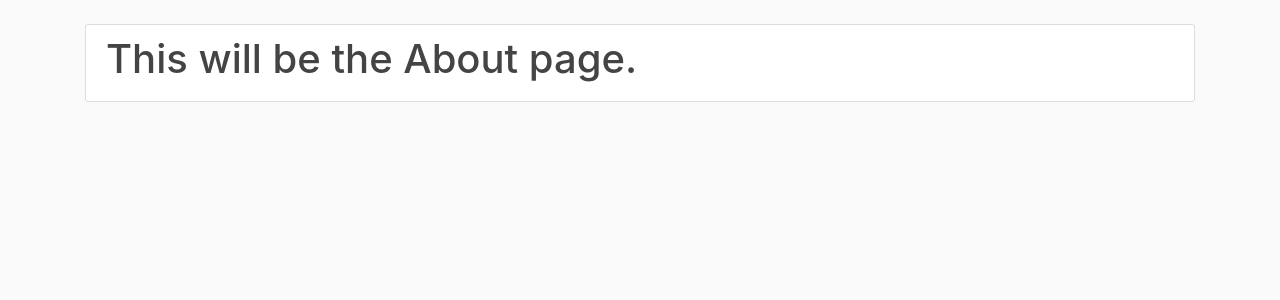
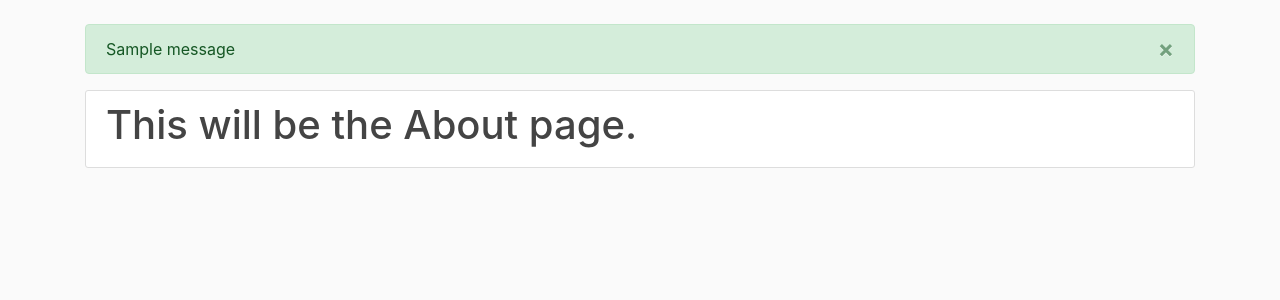
Before and after one commit to MKing301/rfid-attendance, a Flask app: page /about in a window 1280 px wide. Shown: the part 56-356 px from the top of the page. Run offline with Flask 2, Linux system fonts and the light colour scheme; tables that the repository leaves empty hold one stand-in row (values such as "Sample post"); one stand-in notice (Sample message) is shown; some libraries are stand-ins or nearby versions.

Commit message:
Add flash messages to layout template

```diff
--- a/tag_reader/templates/layout.html
+++ b/tag_reader/templates/layout.html
@@ -47,6 +47,16 @@
     </nav>
     </header>
     <main role="main" class="container">
+        {% with messages = get_flashed_messages(with_categories=true) %}
+            {% if messages %}
+                {%  for category, message in messages %}
+                    <div class="alert alert-{{ category }} alert-dismissible" role="alert">
+                    <button type="button" class="close" data-dismiss="alert" aria-label="Close"><span aria-hidden="true">&times;</span></span></button>
+                        {{ message }}
+                    </div>
+                {% endfor %}
+            {% endif %}
+        {% endwith %}
         {% block content %}{% endblock %}
     </main>
 
```
